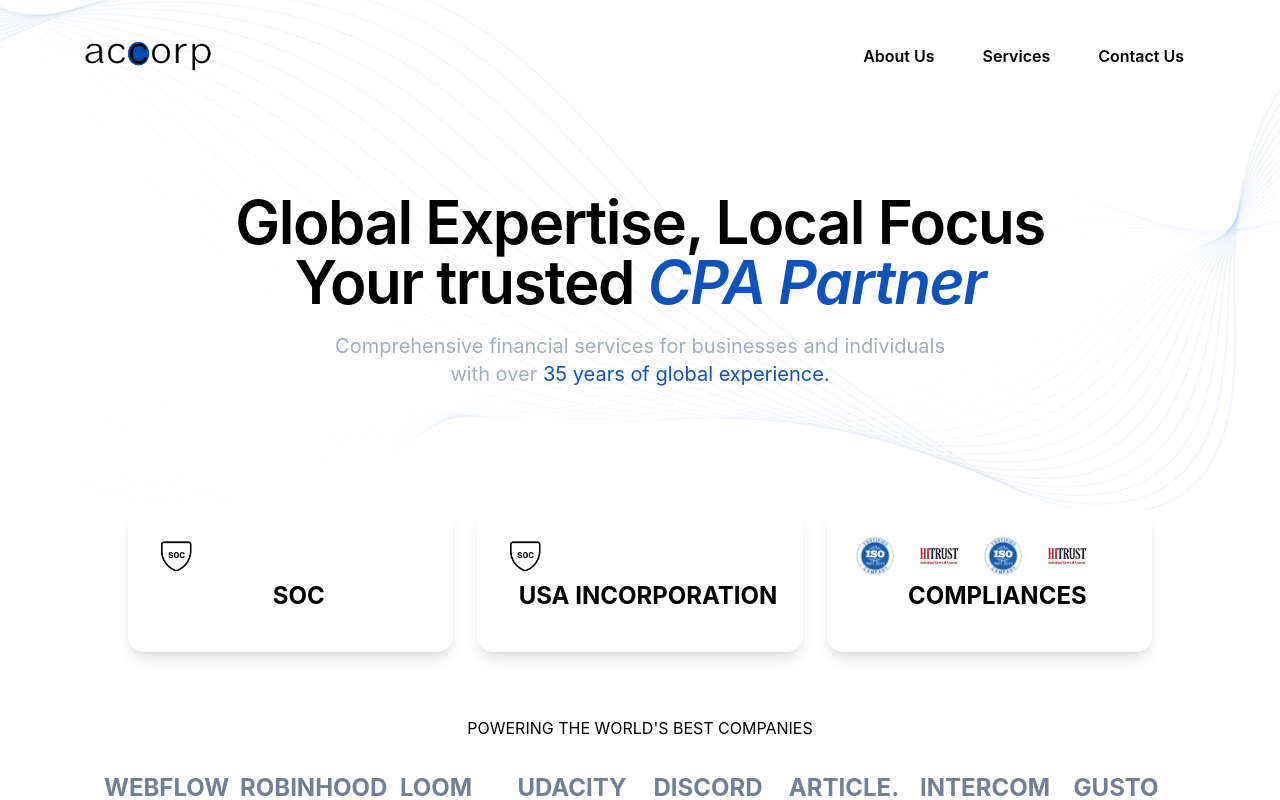
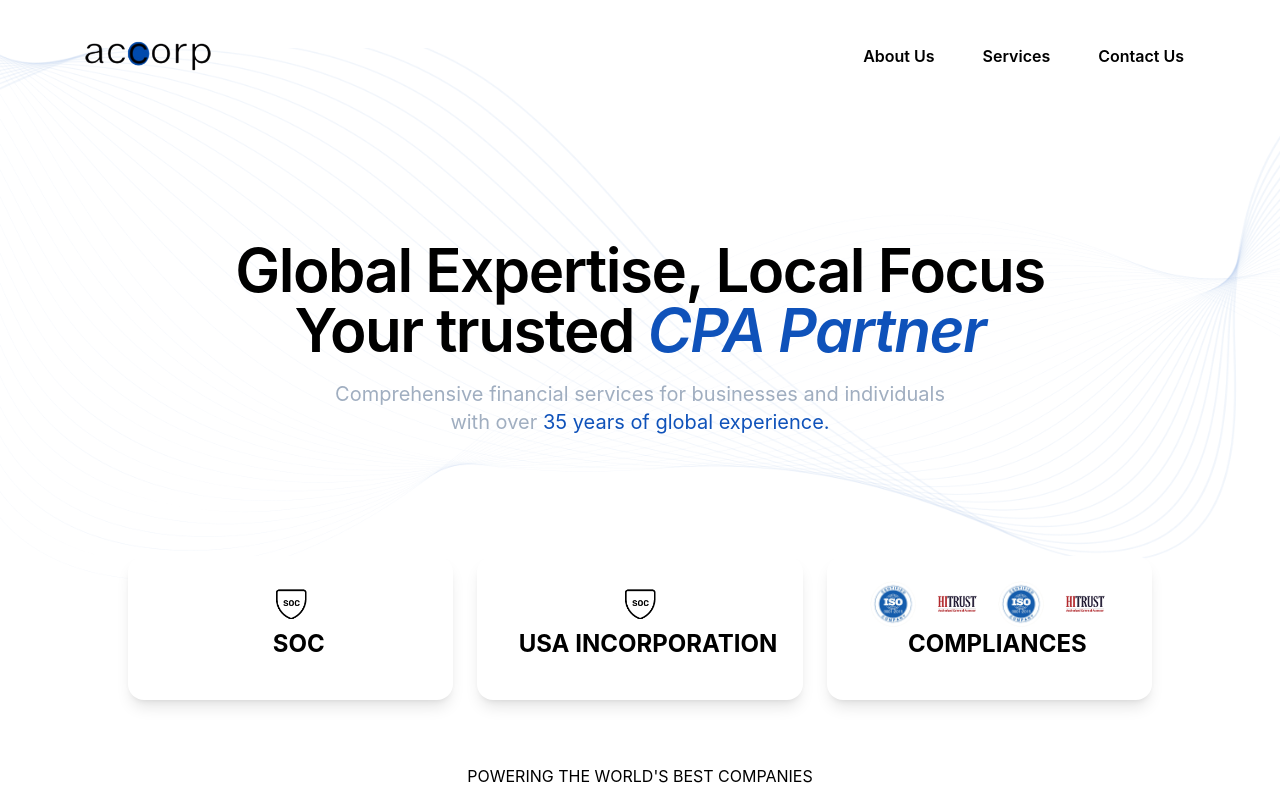
Before and after one commit to Harshitarnav/accord, a React (Create React App) app: page / in a window 1280 px wide. Shown: the top 800 px of the page. Built offline with nearby package versions, Linux system fonts and the light colour scheme; some icons are missing.

Commit message:
ACCORP MASSIVE FOOT

```diff
--- a/src/ScreenComponents/ServicePageComponents/processes.js
+++ b/src/ScreenComponents/ServicePageComponents/processes.js
@@ -67,8 +67,10 @@
                             <Dropdown title={item.title} content={item.content} />
                         </div>
                         {/* For larger screens, display the content in a box */}
-                        <div className="hidden lg:block h-[300px] border-x-2 border-blue-200xl">
-                            <h3 className="text-lg font-semibold bg-gradient-to-r from-blue-500 via-blue-600 to-blue-700 text-white rounded-t-2xl py-2">{item.title}</h3>
+                        <div className="hidden lg:block h-fit border-x-2 rounded-2xl border-blue-200xl transform transition-transform duration-300 hover:scale-105 hover:shadow-xl">
+                            <h3 className="text-lg font-semibold bg-gradient-to-r from-blue-500 via-blue-600 to-blue-700 text-white rounded-t-2xl py-2">
+                                {item.title}
+                            </h3>
                             <ul className="list-disc list-inside text-gray-700 text-left border-2 rounded-b-2xl border-blue-500 p-4">
                                 {item.content.map((point, idx) => (
                                     <li key={idx}>{point}</li>
--- a/src/Screens/HomePage.js
+++ b/src/Screens/HomePage.js
@@ -18,7 +18,7 @@
 function HomePage() {
 
     return (
-        <div className="relative bg-white max-w-full">
+        <div className="relative bg-white max-w-full pt-12">
             <div
                 style={{backgroundImage:`url(${bg})`,
                 backgroundSize: 'cover',  // Ensures the background image covers the entire container
--- a/src/components/NavBar.js
+++ b/src/components/NavBar.js
@@ -43,7 +43,7 @@
             <div className="container mx-auto lg:px-16 flex flex-row justify-between items-center">
                 {/* Logo Section */}
                 <a href="/" className="flex items-center mb-4 lg:mb-0">
-                    <img src={accorplogo} alt="Logo" className="h-28"/>
+                    <img src={accorplogo} alt="Logo" className="pt-4 lg:pt-0 h-28"/>
                 </a>
 
                 {/* Menu Items */}
--- a/src/components/TransitionButton.js
+++ b/src/components/TransitionButton.js
@@ -3,11 +3,11 @@
 
 const TransitionButton = ({ topLogo, heading, text, logos, align }) => {
     return (
-        <div className="relative flex flex-col w-full h-36 bg-white shadow-lg rounded-2xl p-6 hover:bg-gray-100 transition-all duration-1000 group hover:h-56">
+        <div className="relative flex flex-col w-full h-36 bg-white shadow-lg rounded-2xl p-6 hover:bg-gray-100 transition-all duration-1000 group hover:h-64">
             <div className="relative">
-                <div className="flex flex-col lg:flex-row items-start justify-center lg:justify-start space-y-4 lg:space-y-0 lg:space-x-4">
+                <div className={`flex flex-col lg:flex-row items-start justify-center lg:justify-${align} space-y-4 lg:space-y-0 lg:space-x-4`}>
                     {logos &&
-                        <div className={`flex flex-row items-center lg:justify-${align} space-x-2 lg:space-x-4 transition-opacity duration-500 group-hover:opacity-0`}>
+                        <div className="flex flex-row items-center space-x-2 lg:space-x-4 transition-opacity duration-500 group-hover:opacity-0">
                             {logos.map((logo, index) => (
                                 <img key={index} src={logo} className="w-12 h-12 object-contain" alt={`Logo ${index}`} />
                             ))}
```
